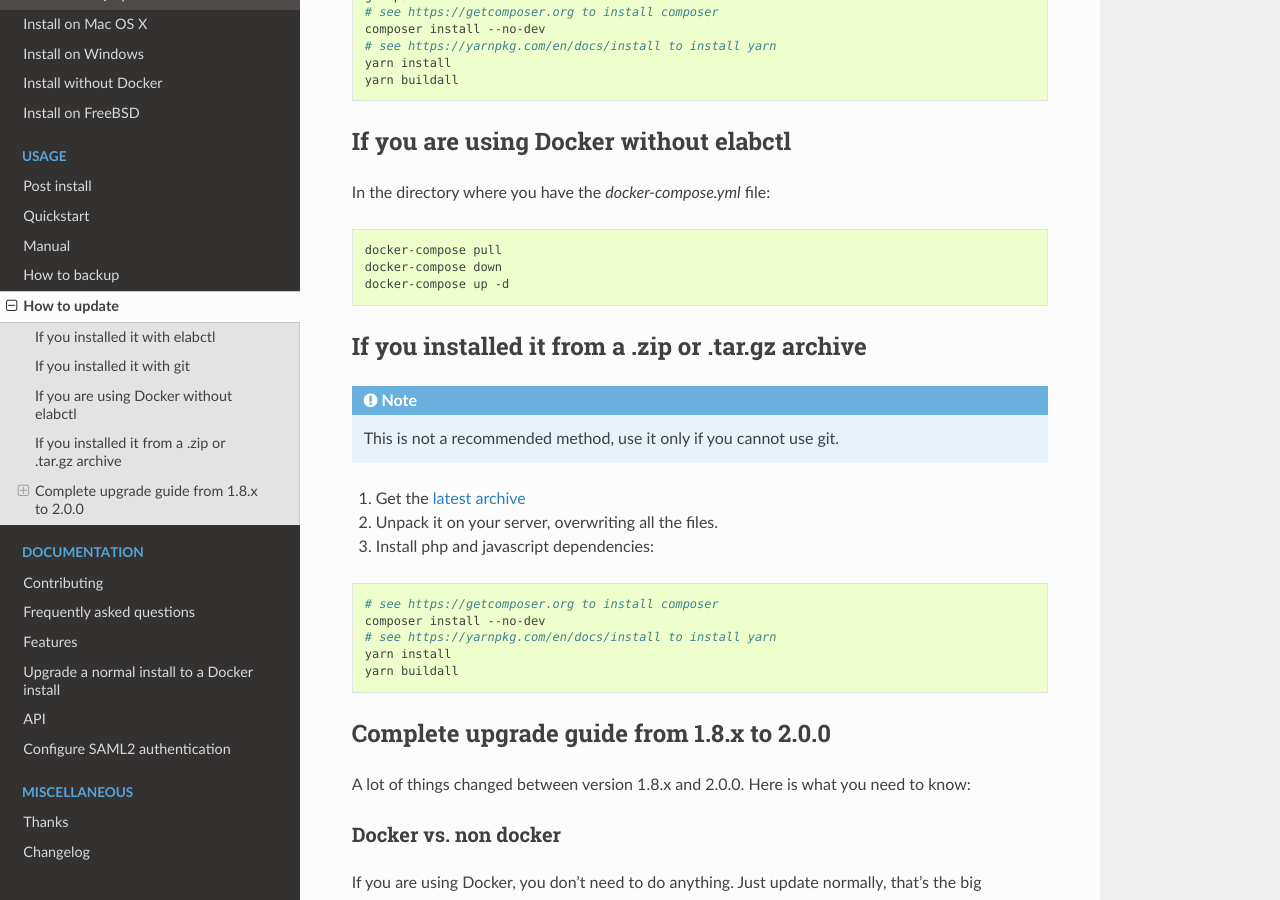
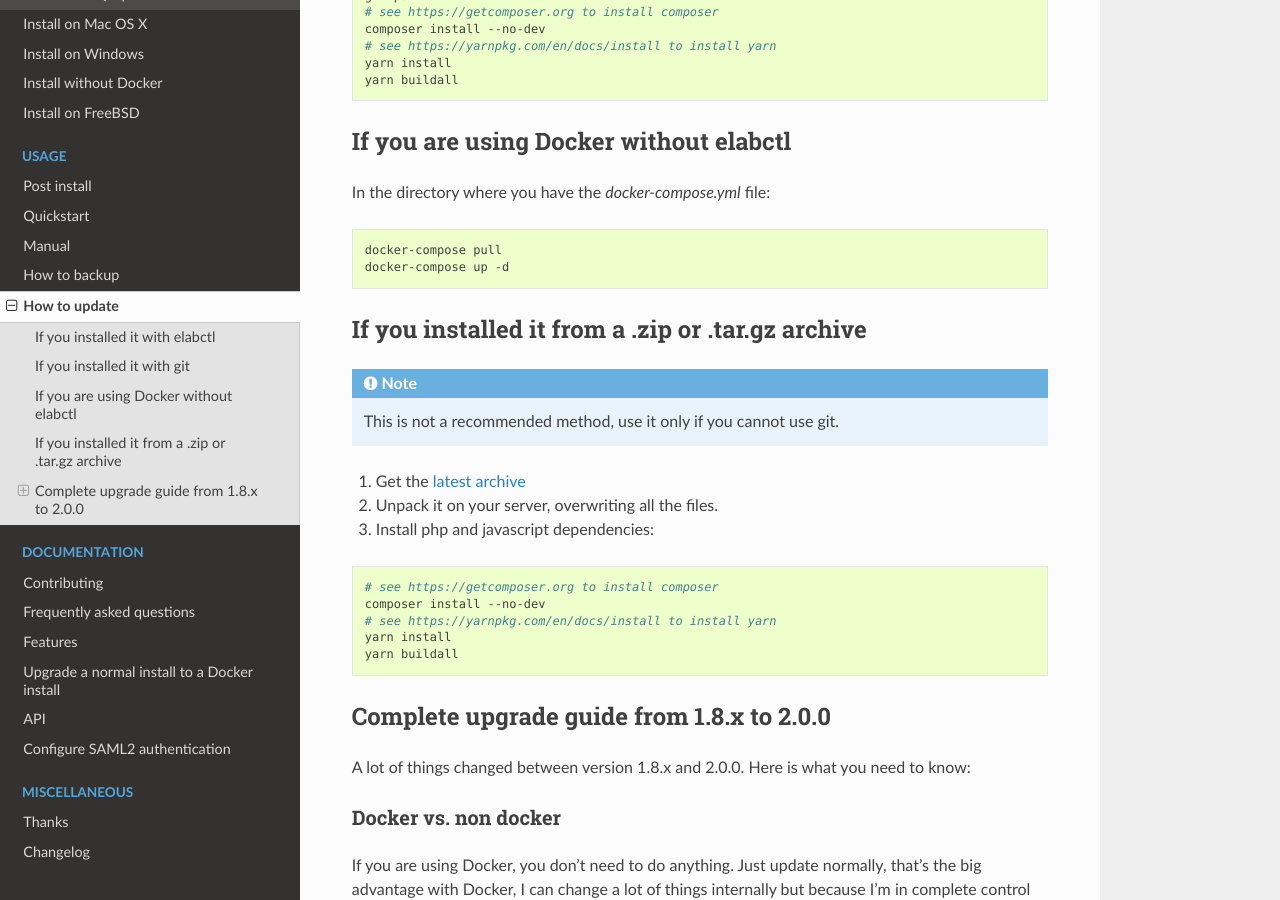
Before and after one commit to elabftw/elabdoc, a Sphinx documentation site: the page built from doc/how-to-update.rst, in a window 1280 px wide and 900 px high, scrolled down 638 px. Built offline with Sphinx 7.4.7 and the Read the Docs theme 2.0.0, drawn with Linux system fonts in a browser that asks for light colours; pages that are not in the unit, such as notebooks, are missing from menus.

Commit message:
now need for docker-compose down

```diff
--- a/doc/how-to-update.rst
+++ b/doc/how-to-update.rst
@@ -36,7 +36,6 @@ In the directory where you have the `docker-compose.yml` file:
 .. code-block:: bash
 
     docker-compose pull
-    docker-compose down
     docker-compose up -d
 
 If you installed it from a .zip or .tar.gz archive
```
